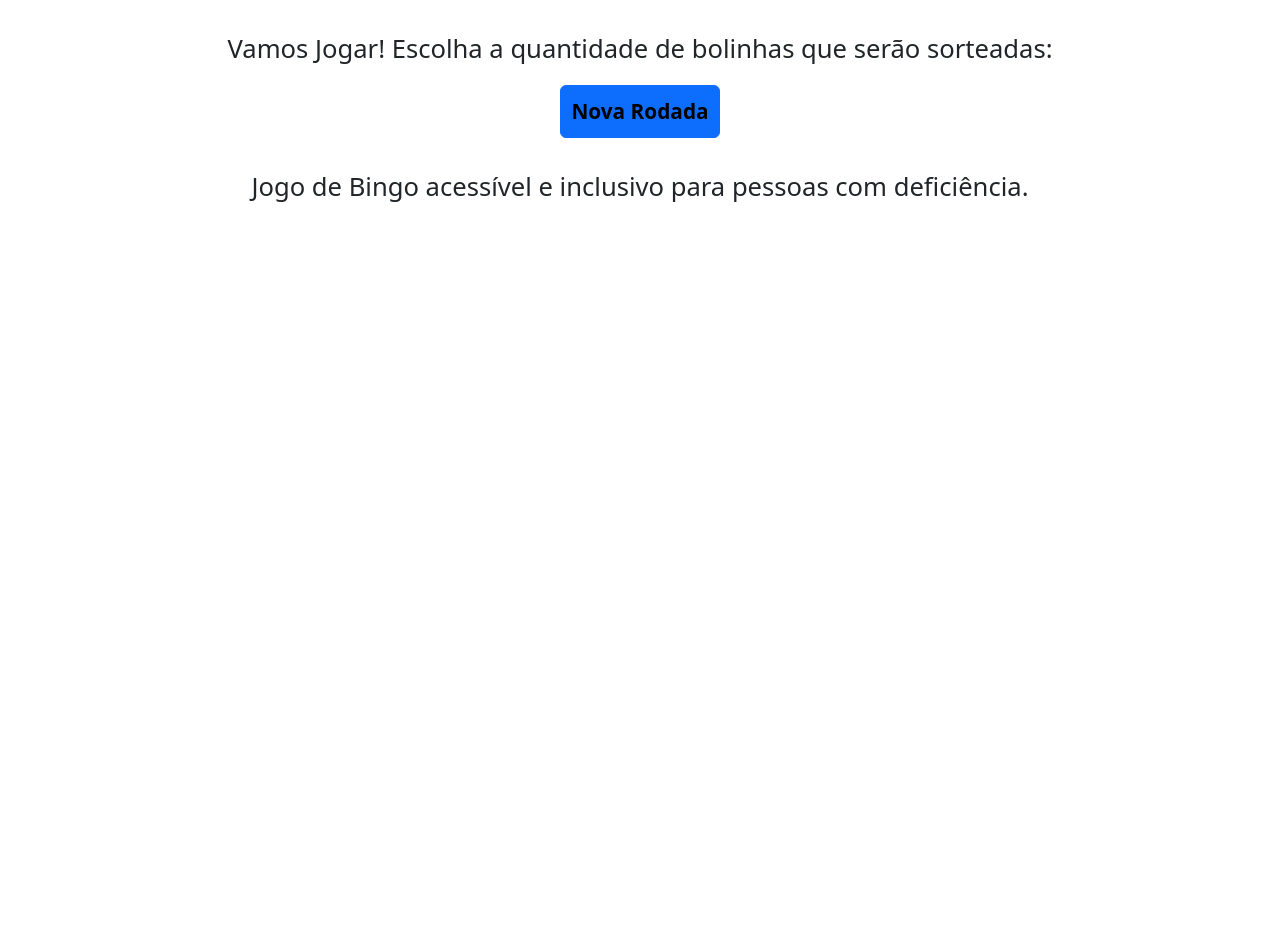
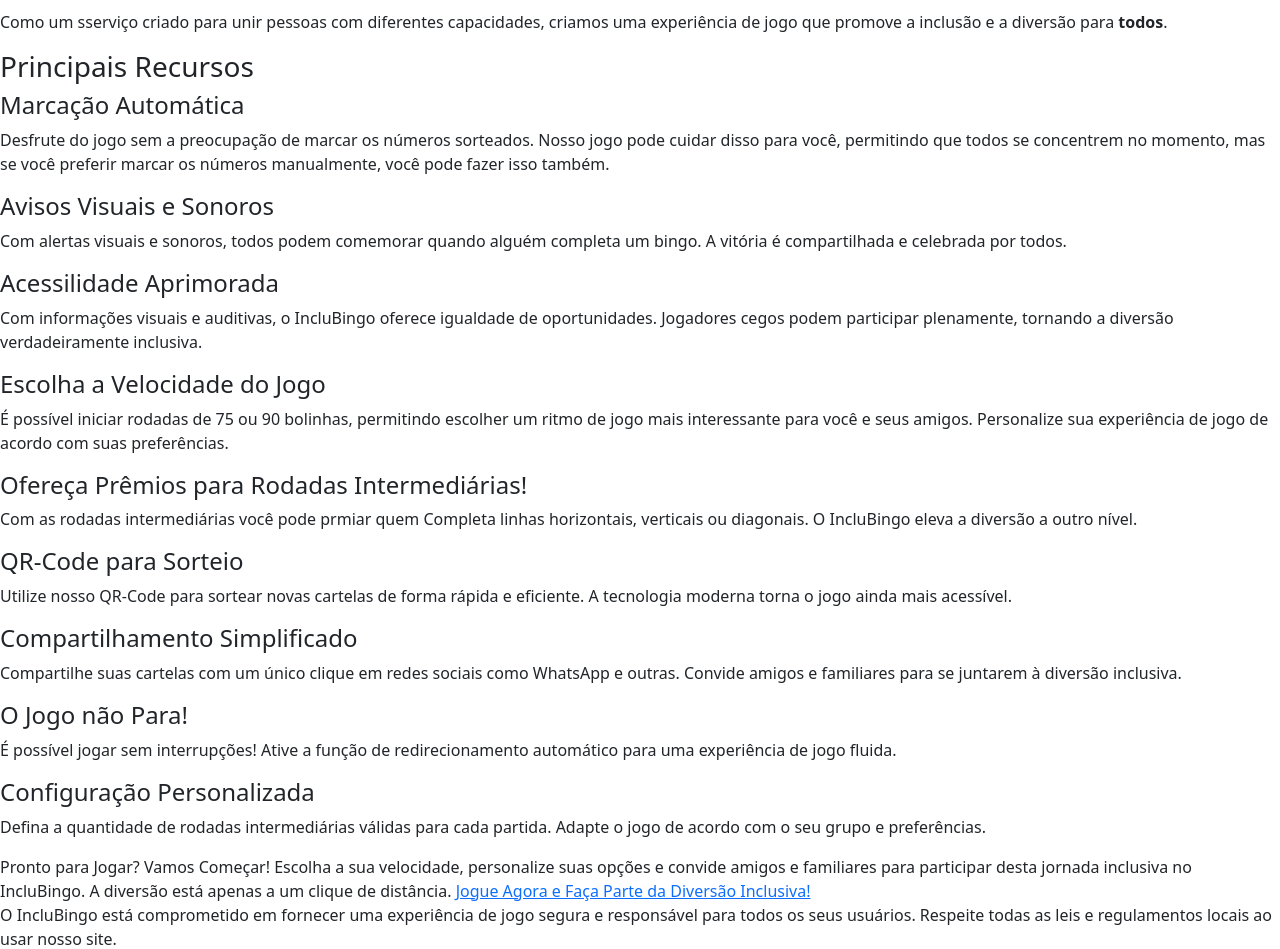
Before and after one commit to inclunet/bin-go, a SvelteKit app in the folder bingo/: page / in a window 1280 px wide. Shown: the part 263-1212 px from the top of the page. Before the commit the page ends 800 px from the top, so only its background shows below. Built offline with nearby package versions, Linux system fonts and the light colour scheme.

Commit message:
Adding a landing page to explain the game

```diff
--- /dev/null
+++ b/bingo/src/lib/LandingPage.svelte
@@ -0,0 +1,111 @@
+<div>
+    <h2>Bem-vindo ao IncluBingo: O Jogo de Bingo Acessível e Inclusivo!</h2>
+    <strong> Diversão Inclusiva ao Seu Alcance! </strong>
+    <p>Explore a emoção de um bingo acessível para todos no IncluBingo.</p>
+    <p>
+        Como um sserviço criado para unir pessoas com diferentes capacidades,
+        criamos uma experiência de jogo que promove a inclusão e a diversão para <strong
+            >todos</strong
+        >.
+    </p>
+
+    <div>
+        <h3>Principais Recursos</h3>
+
+        <div>
+            <h4>Marcação Automática</h4>
+            <p>
+                Desfrute do jogo sem a preocupação de marcar os números
+                sorteados. Nosso jogo pode cuidar disso para você, permitindo
+                que todos se concentrem no momento, mas se você preferir marcar
+                os números manualmente, você pode fazer isso também.
+            </p>
+        </div>
+        <div>
+            <h4>Avisos Visuais e Sonoros</h4>
+            <p>
+                Com alertas visuais e sonoros, todos podem comemorar quando
+                alguém completa um bingo. A vitória é compartilhada e celebrada
+                por todos.
+            </p>
+        </div>
+
+        <div>
+            <h4>Acessilidade Aprimorada</h4>
+            <p>
+                Com informações visuais e auditivas, o IncluBingo oferece
+                igualdade de oportunidades. Jogadores cegos podem participar
+                plenamente, tornando a diversão verdadeiramente inclusiva.
+            </p>
+        </div>
+
+        <div>
+            <h4>Escolha a Velocidade do Jogo</h4>
+            <p>
+                É possível iniciar rodadas de 75 ou 90 bolinhas, permitindo
+                escolher um ritmo de jogo mais interessante para você e seus
+                amigos. Personalize sua experiência de jogo de acordo com suas
+                preferências.
+            </p>
+        </div>
+
+        <div>
+            <h4>Ofereça Prêmios para Rodadas Intermediárias!</h4>
+            <p>
+                Com as rodadas intermediárias você pode prmiar quem Completa
+                linhas horizontais, verticais ou diagonais. O IncluBingo eleva a
+                diversão a outro nível.
+            </p>
+        </div>
+
+        <div>
+            <h4>QR-Code para Sorteio</h4>
+            <p>
+                Utilize nosso QR-Code para sortear novas cartelas de forma
+                rápida e eficiente. A tecnologia moderna torna o jogo ainda mais
+                acessível.
+            </p>
+        </div>
+
+        <div>
+            <h4>Compartilhamento Simplificado</h4>
+            <p>
+                Compartilhe suas cartelas com um único clique em redes sociais
+                como WhatsApp e outras. Convide amigos e familiares para se
+                juntarem à diversão inclusiva.
+            </p>
+        </div>
+
+        <div>
+            <h4>O Jogo não Para!</h4>
+            <p>
+                É possível jogar sem interrupções! Ative a função de
+                redirecionamento automático para uma experiência de jogo fluida.
+            </p>
+        </div>
+
+        <div>
+            <h4>Configuração Personalizada</h4>
+            <p>
+                Defina a quantidade de rodadas intermediárias válidas para cada
+                partida. Adapte o jogo de acordo com o seu grupo e preferências.
+            </p>
+        </div>
+    </div>
+    <div>
+        Pronto para Jogar? Vamos Começar! Escolha a sua velocidade, personalize
+        suas opções e convide amigos e familiares para participar desta jornada
+        inclusiva no IncluBingo. A diversão está apenas a um clique de
+        distância.
+
+        <a href="/card/new">Jogue Agora e Faça Parte da Diversão Inclusiva!</a>
+    </div>
+
+    <div>
+        <p>
+            O IncluBingo está comprometido em fornecer uma experiência de jogo
+            segura e responsável para todos os seus usuários. Respeite todas as
+            leis e regulamentos locais ao usar nosso site.
+        </p>
+    </div>
+</div>
--- a/bingo/src/routes/+page.svelte
+++ b/bingo/src/routes/+page.svelte
@@ -1,36 +1,4 @@
 <script>
-    import NewRound from "$lib/NewRound.svelte";
-    export let data;
-    export let card = data;
+    import LandingPage from "$lib/LandingPage.svelte";
 </script>
-
-<div class="container-fluid d-flex align-items-center flex-column">
-
-    <h2 class="text-center">Bem-Vindo ao Inclubingo</h2>
-    <p class="text-center">Vamos Jogar! Escolha a quantidade de bolinhas que serão sorteadas:</p>
-    <NewRound bind:card/>
-</div>
-
-<style>
-    h2{
-        margin-top: 50px;
-        font-size: 2.5em;
-    }
-    p{
-        margin-top: 25px;
-        padding: 0 10px 0 10px;
-        font-size: 1.6em;
-    }
-    @media(max-width: 450px){
-        h2{
-            margin: 0;
-            padding: 10px 0 10px 0;
-            font-size: 1.5em;
-        }
-        p{
-            margin: 0;
-            margin-bottom: 20px;
-            font-size: 1em;
-        }
-    }
-</style>
+<LandingPage />
--- /dev/null
+++ b/bingo/src/routes/card/new/+page.svelte
@@ -0,0 +1,36 @@
+<script>
+    import NewRound from "$lib/NewRound.svelte";
+    export let data;
+    export let card = data;
+</script>
+
+<div class="container-fluid d-flex align-items-center flex-column">
+
+    <h2 class="text-center">Bem-Vindo ao Inclubingo</h2>
+    <p class="text-center">Vamos Jogar! Escolha a quantidade de bolinhas que serão sorteadas:</p>
+    <NewRound bind:card/>
+</div>
+
+<style>
+    h2{
+        margin-top: 50px;
+        font-size: 2.5em;
+    }
+    p{
+        margin-top: 25px;
+        padding: 0 10px 0 10px;
+        font-size: 1.6em;
+    }
+    @media(max-width: 450px){
+        h2{
+            margin: 0;
+            padding: 10px 0 10px 0;
+            font-size: 1.5em;
+        }
+        p{
+            margin: 0;
+            margin-bottom: 20px;
+            font-size: 1em;
+        }
+    }
+</style>
```
Also changed, not shown: bingo/src/routes/card/[round]/[card]/stile.txt (deleted).
